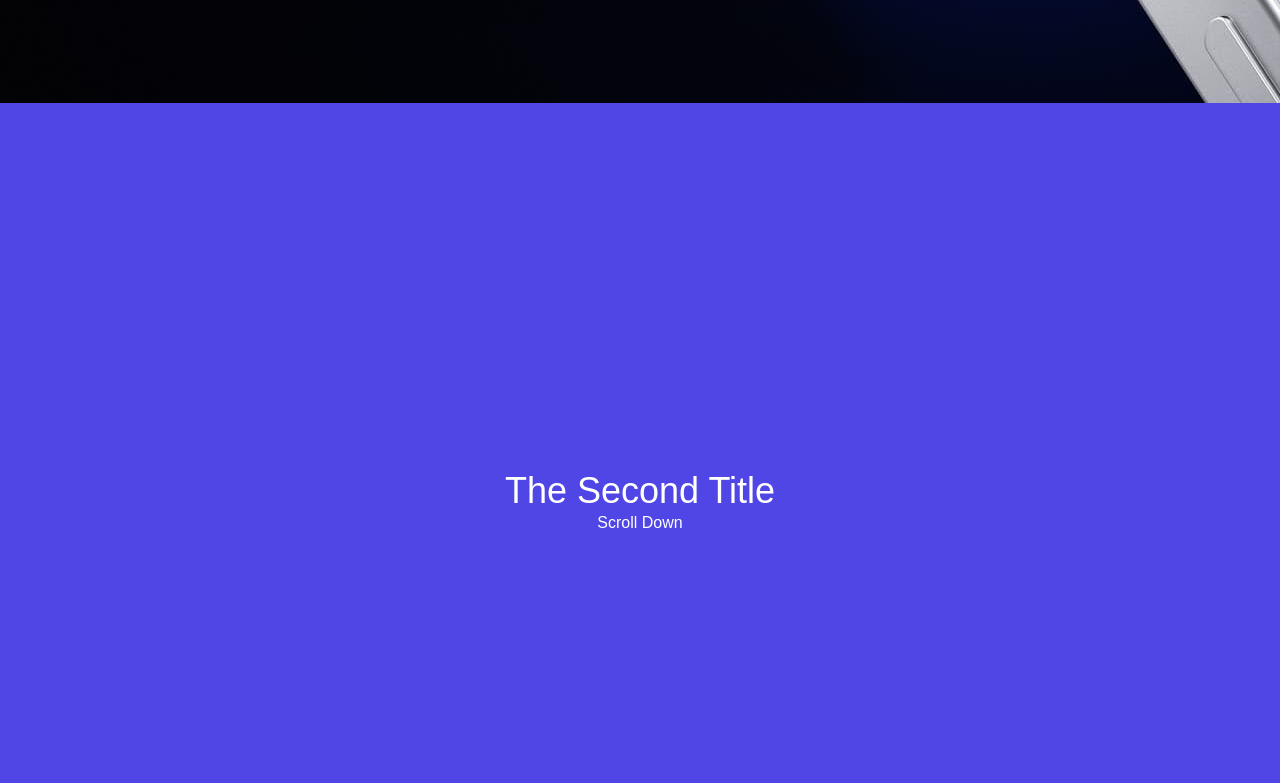
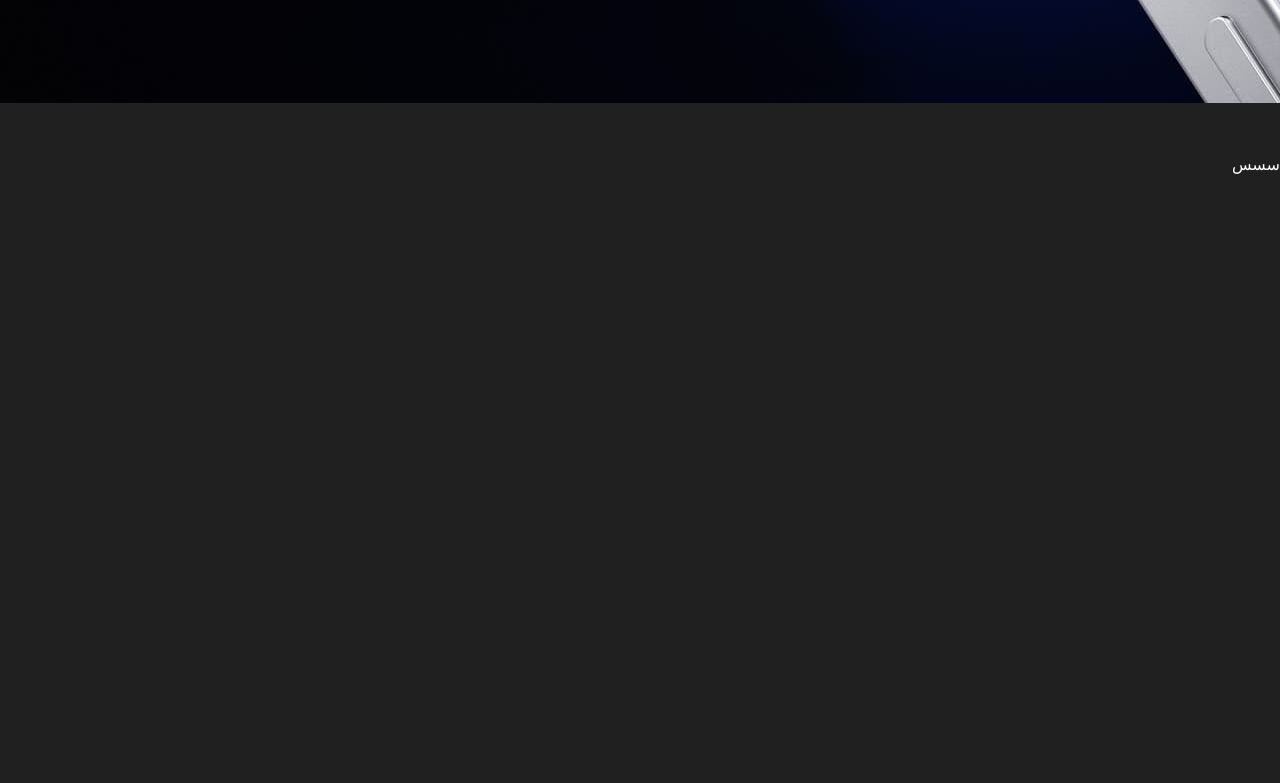
Before and after one commit to rastinbn/shop_temp, a website: page src/index.html in a window 1280 px wide. Shown: the part 697-1480 px from the top of the page. Drawn offline with nearby package versions, Linux system fonts and the light colour scheme; a web font is replaced by a local one.

Commit message:
some update #1

```diff
--- a/src/index.html
+++ b/src/index.html
@@ -198,9 +198,10 @@
 
         </div>
     </div>
-    <div class="sticky top-0 h-screen flex flex-col items-center justify-center bg-indigo-600 text-white">
-        <h2 class="text-4xl">The Second Title</h2>
-        <p>Scroll Down</p>
+    <div class="sticky top-0 h-screen flex flex-col items-start justify-start bg-[rgb(32,32,32)] text-white">
+        <div class="mt-[50px]">
+            <h1 class="text-white">سسس</h1>
+        </div>
     </div>
     <div class="sticky top-0 h-screen flex flex-col items-center justify-center bg-purple-600 text-white">
         <h2 class="text-4xl">The Third Title</h2>
```
Also changed, not shown: src/css/output.css.
